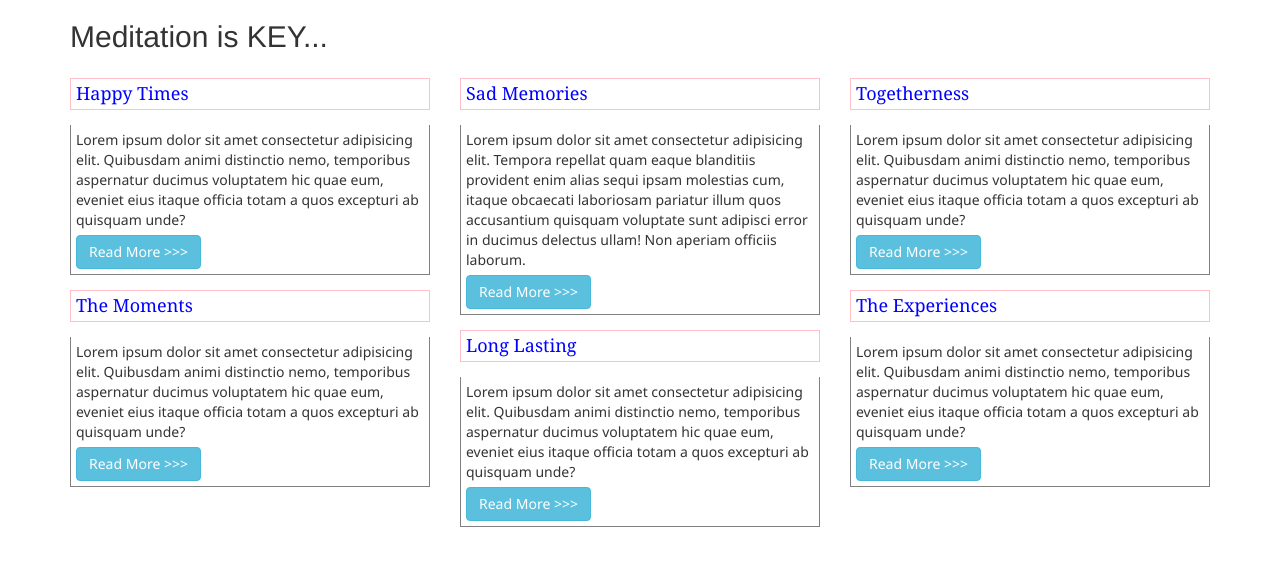
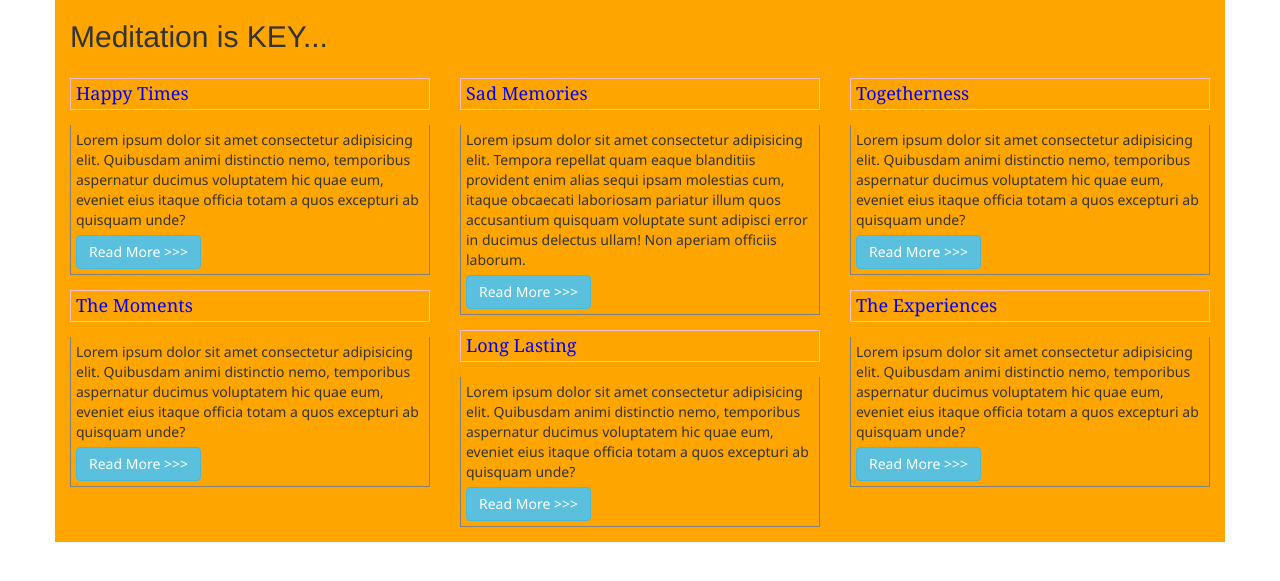
Before and after one commit to UtonSenior/awp_module1, a PHP site: page / in a window 1280 px wide. Shown: the top 581 px of the page. Run offline with PHP 8.4, Linux system fonts and the light colour scheme; some libraries are stand-ins or nearby versions.

Commit message:
background color

```diff
--- a/index.php
+++ b/index.php
@@ -35,6 +35,10 @@
 
     .styleh button{
         margin-top: 5px;
+    }
+
+    .container{
+        background-color: orange;
     }
 </style>
 </head>
```
